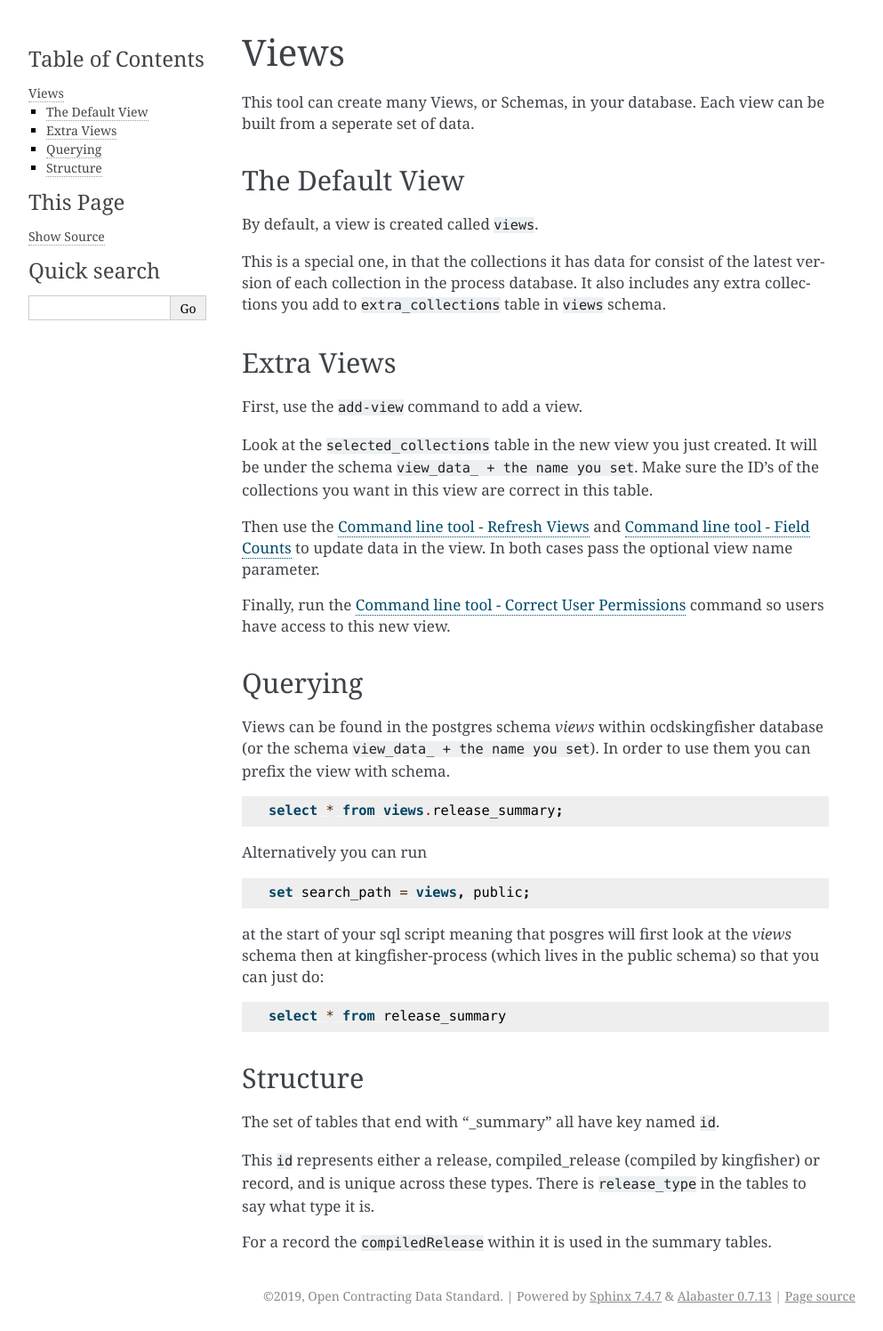
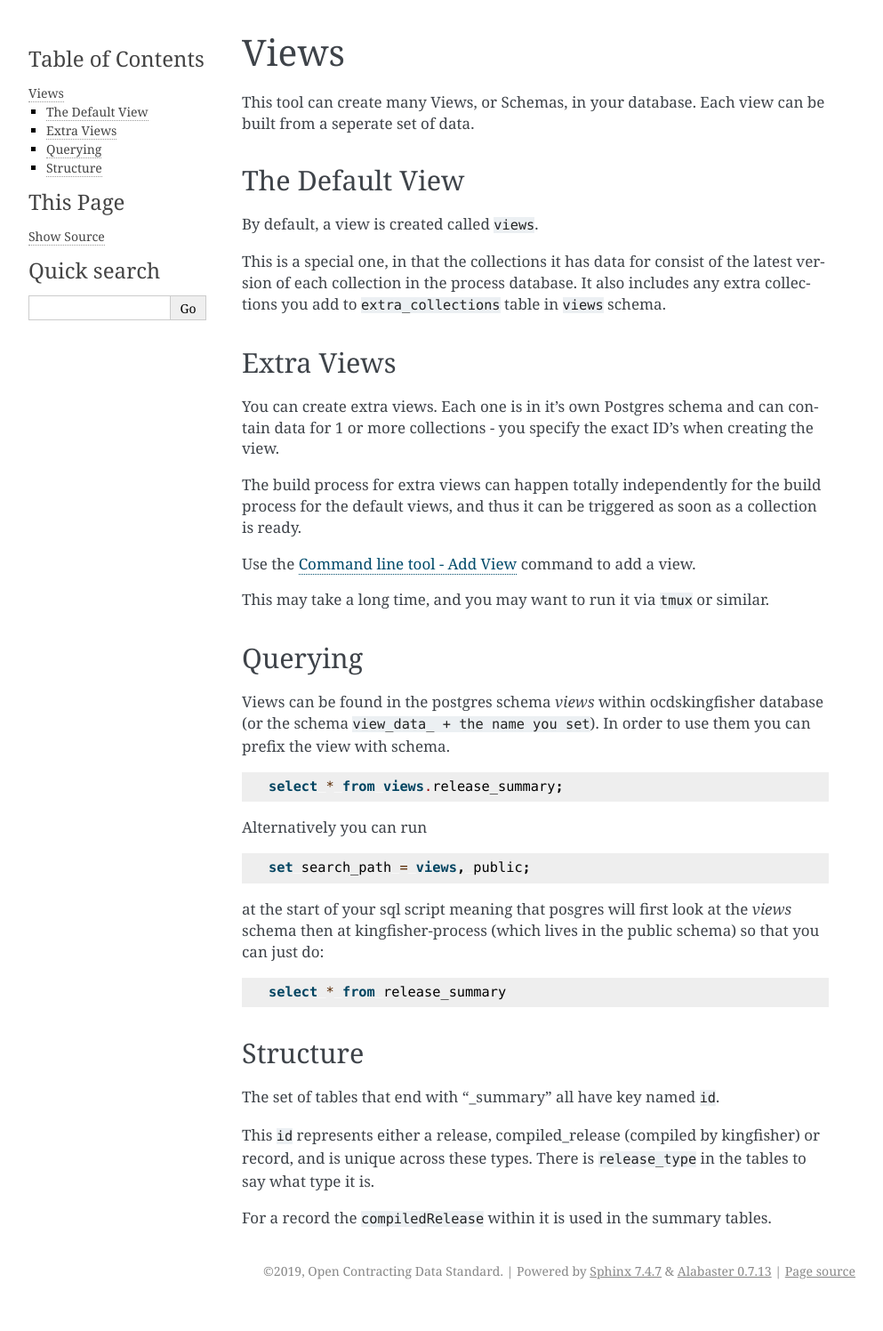
Before and after one commit to open-contracting/kingfisher-summarize, a Sphinx documentation site: the page built from docs/views.rst, in a window 1280 px wide. Shown: the whole page at 89% size, without its empty margins (148-1141 px from the left). Built offline with Sphinx 7.4.7, drawn with Linux system fonts in a browser that asks for light colours; after the commit the page ends 1468 px from its top, so only the background shows below that.

Commit message:
add-view command - make it more useful by getting it to build too!
https://github.com/open-contracting/kingfisher-views/issues/31

```diff
--- a/docs/views.rst
+++ b/docs/views.rst
@@ -14,16 +14,14 @@ It also includes any extra collections you add to ``extra_collections`` table in
 Extra Views
 -----------
 
-First, use the ``add-view`` command to add a view.
+You can create extra views. Each one is in it's own Postgres schema and can contain data for 1 or more collections - you specify the exact ID's when creating the view.
 
-Look at the ``selected_collections`` table in the new view you just created.
-It will be under the schema ``view_data_ + the name you set``.
-Make sure the ID's of the collections you want in this view are correct in this table.
+The build process for extra views can happen totally independently for the build process for the default views, and thus it can be triggered as soon as a collection is ready.
 
-Then use the :doc:`cli-refresh-views`  and :doc:`cli-field-counts` to update data in the view.
-In both cases pass the optional view name parameter.
+Use the :doc:`cli-add-view`  command to add a view.
 
-Finally, run the :doc:`cli-correct-user-permissions` command so users have access to this new view.
+This may take a long time, and you may want to run it via ``tmux`` or similar.
+
 
 Querying
 --------
```
Also changed, not shown: docs/cli-add-view.rst (+8 -0 lines), 1 other file.
